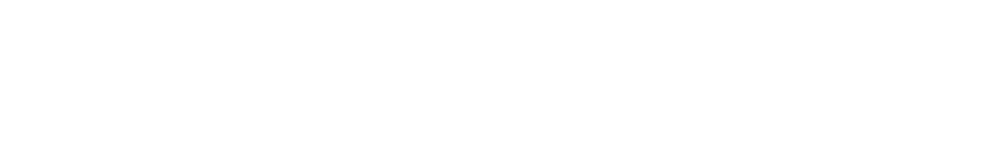
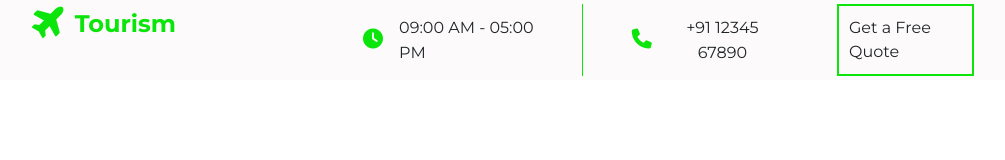
Before and after one commit to sanjit018/tour-travel, a plain HTML site: page index.html in a window 1280 px wide. Shown: the whole page, without its empty margins (137-1142 px from the left). Drawn offline with nearby package versions, Linux system fonts and the light colour scheme; some packages are replaced by stand-ins of ours; a script that the page names is missing.

Commit message:
topbar complete

```diff
--- /dev/null
+++ b/assets/css/style.css
@@ -0,0 +1,57 @@
+*{
+    margin: 0;
+    padding: 0;
+    box-sizing: border-box;
+}
+#header{
+    height: 80px;
+    background-color: #fcfafa;
+    width: 100%;
+    display: flex;
+    justify-content: center;
+    align-items: center;
+}
+.fa-plane{
+    transform: rotate(315deg);
+}
+.center{
+    width: 100%;
+    height: 100%;
+    display: flex;
+    justify-content: center;
+    align-items: center;
+}
+.num_button{
+    font-family: "Montserrat", sans-serif;
+}
+.heading_text{
+    font-family: "Open Sans", sans-serif;
+}
+.heading{
+    font-family: "Manrope", sans-serif;
+}
+.button{
+    width: 100%;
+    height: 100%;
+    border: 2px solid rgb(11, 229, 11) ;
+    display: flex;
+    justify-content: center;
+    align-items: center;
+    padding:10px ;
+}
+.button:hover{
+    background-color: rgb(11, 229, 11);
+    color: #fff;
+    font-weight: 700;
+    transition-property: background-color,color;
+    transition-duration: 0.6s;
+}
+.back{
+    background-color: rgb(11, 229, 11);
+}
+.colo{
+   color: rgb(11, 229, 11);
+}
+.border-colo{
+    border:1px solid rgb(11, 229, 11)
+}
--- a/index.html
+++ b/index.html
@@ -1,11 +1,70 @@
-<!DOCTYPE html>
+<!doctype html>
 <html lang="en">
+
 <head>
-    <meta charset="UTF-8">
-    <meta name="viewport" content="width=device-width, initial-scale=1.0">
-    <title>Document</title>
+    <meta charset="utf-8">
+    <meta name="viewport" content="width=device-width, initial-scale=1">
+    <title>Best Tour & Travel Agency</title>
+    <!-- Font Awesome v6 (via Kit or CDN) -->
+    <link rel="stylesheet" href="https://cdnjs.cloudflare.com/ajax/libs/font-awesome/6.1.1/css/all.min.css">
+    <link href="https://cdn.jsdelivr.net/npm/sweetalert2@11.26.3/dist/sweetalert2.min.css"rel="stylesheet">
+    <!-- Owl Carousel v2.3.4 -->
+    <link rel="stylesheet" href="https://cdnjs.cloudflare.com/ajax/libs/OwlCarousel2/2.3.4/assets/owl.carousel.min.css" />
+    <link rel="stylesheet" href="https://cdnjs.cloudflare.com/ajax/libs/OwlCarousel2/2.3.4/assets/owl.theme.default.min.css" />
+    <link href="https://cdn.jsdelivr.net/npm/bootstrap@5.2.3/dist/css/bootstrap.min.css" rel="stylesheet">
+    <link rel="preconnect" href="https://fonts.googleapis.com">
+    <link rel="preconnect" href="https://fonts.gstatic.com" crossorigin>
+    <link href="https://fonts.googleapis.com/css2?family=Montserrat:ital,wght@0,100..900;1,100..900&display=swap" rel="stylesheet">
+    <link href="https://fonts.googleapis.com/css2?family=Open+Sans:ital,wght@0,300..800;1,300..800&display=swap" rel="stylesheet">
+    <link rel="stylesheet" href="assets/css/style.css">
 </head>
 <body>
+    <!-- navbar start desktop only -->
+    <div class="container-fluid" id="header">
+        <div class="col-lg-9">
+            <div class="row">
+                <div class="col-lg-4 logo">
+                   <a href="#" class="text-decoration-none fs-4 fw-bold colo num_button "><i class="fa-solid fa-plane fs-2"></i> Tourism</a>
+                </div>
+                <div class="col-lg-3" style="border-right: 1px solid rgb(11,229,11);">
+                    <div class="center">
+                        <div class="col-2"><i class="fa-solid fa-clock colo fs-5 "></i></div>
+                        <div class="col-9"><span style="font-size: 16px;" class="num_button"> 09:00 AM - 05:00 PM</span></div>
+                    </div>
 
+                </div>
+                <div class="col-lg-3 d-flex justify-content-center align-items-center">
+                    <!-- <div class="center"> -->
+                        <div class="col-2"><i class="fa-solid fa-phone colo fs-5 "></i></div>
+                        <div class="col-6 text-center"><span style="font-size: 16px;" class="num_button"> +91 12345 67890</span></div>
+                    <!-- </div> -->
+
+                </div>
+
+                <div class="col-lg-2">
+                    <div class="button">
+                        <span class="num_button ">Get a Free Quote</span>
+                    </div>
+                </div>
+
+            </div>
+        </div>
+    </div>
+    <!-- navbar end -->
+
+
+
+
+    <script src="https://code.jquery.com/jquery-3.6.3.min.js"></script>
+    <script src="https://cdn.jsdelivr.net/npm/sweetalert2@11.23.0/dist/sweetalert2.min.js"></script>
+    <script src="https://cdn.jsdelivr.net/npm/bootstrap@5.2.3/dist/js/bootstrap.bundle.min.js"></script>
+    <script src="https://cdnjs.cloudflare.com/ajax/libs/OwlCarousel2/2.3.4/owl.carousel.min.js"></script>
+    <!-- CountUp.js v2.9.0 -->
+    <script src="https://cdnjs.cloudflare.com/ajax/libs/countup.js/2.9.0/countUp.min.js"></script>
+    <!-- Typed.js v2.1.0 -->
+    <script src="https://unpkg.com/typed.js@2.1.0/dist/typed.umd.js"></script>
+    <!-- SweetAlert2 v11.23.0 -->
+    <script src="assets/js/script.js"></script>
 </body>
+
 </html>
```
Also changed, not shown: assets/js/script.js (added), 1 other file.
